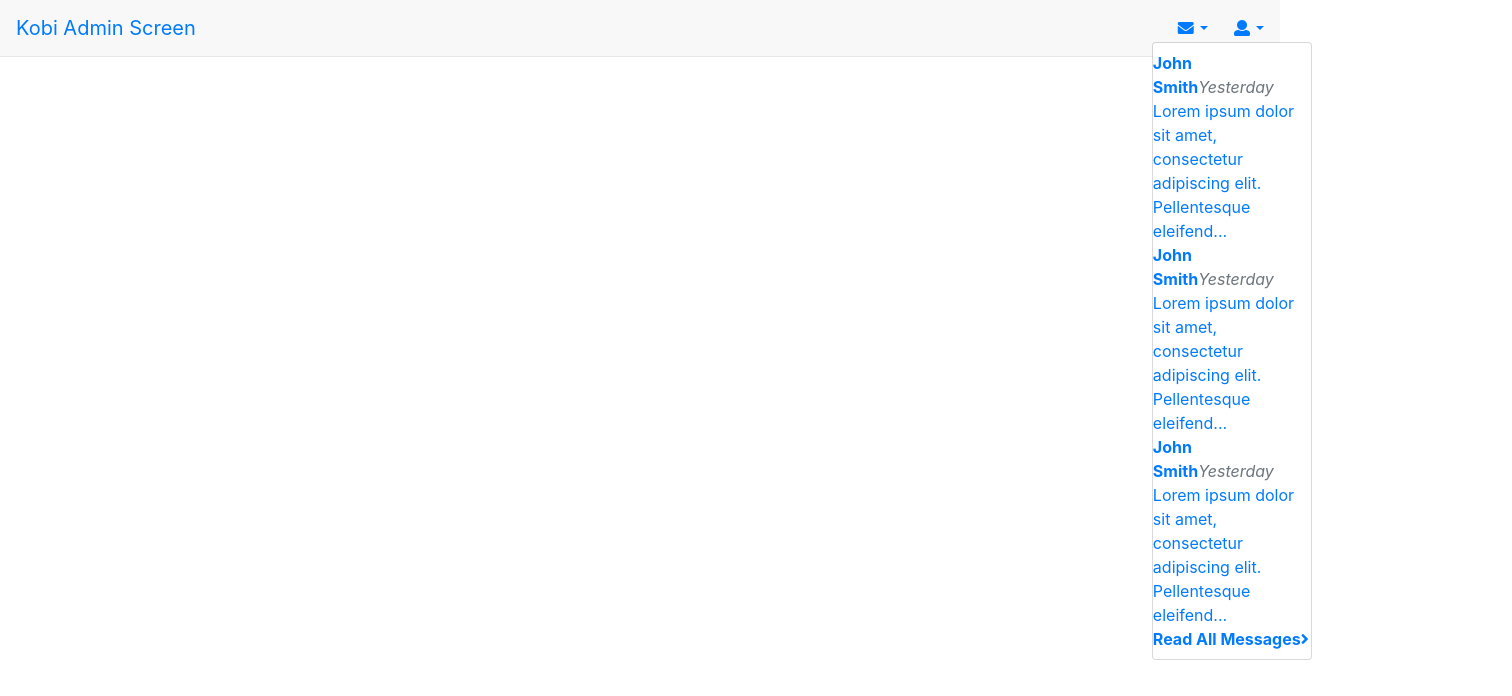
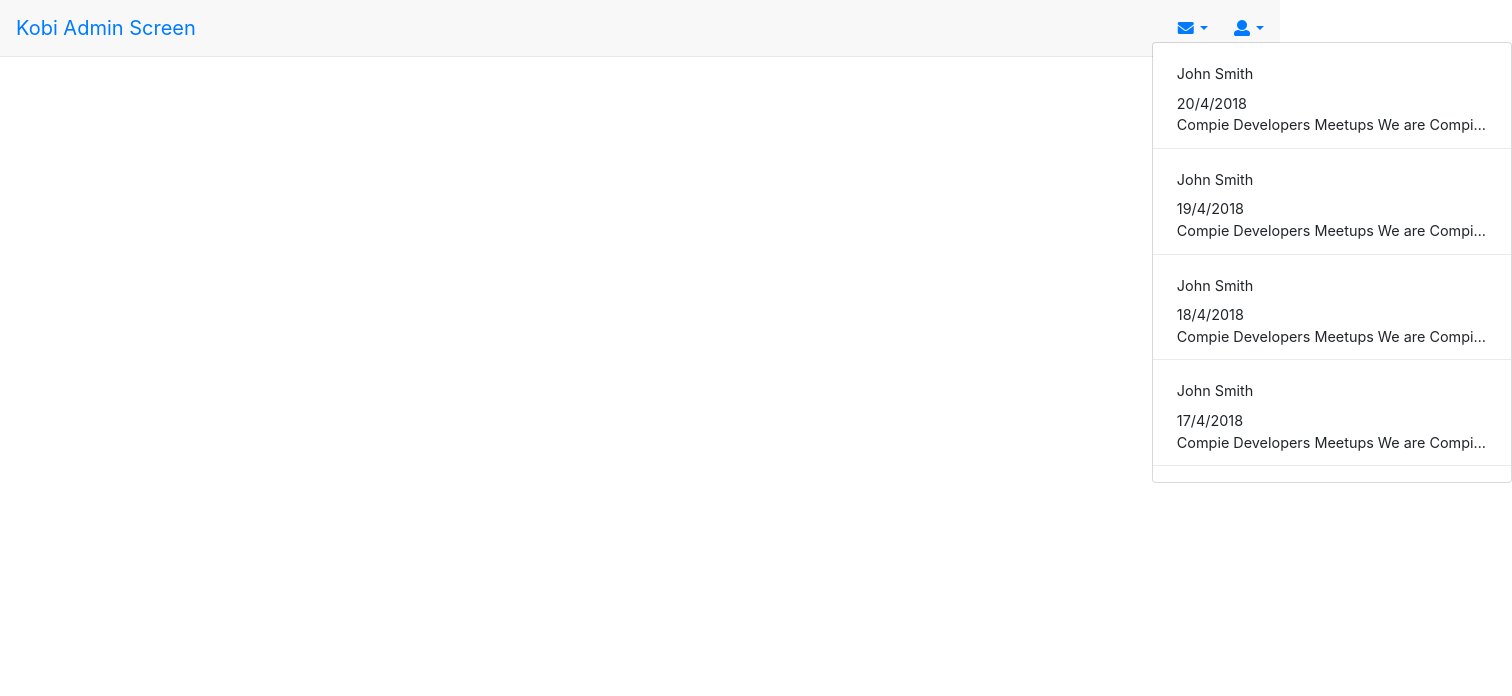
Before and after one commit to krasnoff/kobi-admin-screen, an Angular app: page / in a window 1280 px wide. Both pictures are taken after a click on the link 1179 px from the left and 28 px from the top of the page. Shown: the top 696 px of the page, 1512 px wide, since content can reach past the window. Built offline with nearby package versions, Linux system fonts and the light colour scheme.

Commit message:
start implement mail REST

```diff
--- a/src/app/app.component.html
+++ b/src/app/app.component.html
@@ -10,7 +10,7 @@
         <a class="dropdown-toggle admin-dropdown-toggle" id="drp-envelope" href="#" style="text-decoration: none;" ngbDropdownToggle>
           <i class="fa fa-envelope fa-fw"></i>
         </a>
-        <ul class="dropdown-menu dropdown-messages" ngbDropdownMenu aria-labelledby="drp-envelope">
+        <!--ul class="dropdown-menu dropdown-messages" ngbDropdownMenu aria-labelledby="drp-envelope">
           <li>
               <a href="#">
                   <div>
@@ -53,21 +53,28 @@
                   <i class="fa fa-angle-right"></i>
               </a>
           </li>
-        </ul>
+        </ul-->
+        <div class="dropdown-menu dropdown-user admin-dropdown-user" ngbDropdownMenu aria-labelledby="drp-envelope">
+            <div *ngFor="let code of codes">
+                <div class="dropdown-item">
+                    <div class="navbar-header">{{code.from}}</div>
+                    <div class="navbar-right">{{code.date}}</div>
+                    <div class="mail-text">{{code.text}}</div>
+                </div>
+                <div class="dropdown-divider"></div>
+            </div>
+        </div>
       </li>
       <li class="dropdown" ngbDropdown placement="bottom-right">
         <a class="dropdown-toggle admin-dropdown-toggle" id="drp-user" href="#" style="text-decoration: none;" ngbDropdownToggle>
           <i class="fa fa-user fa-fw"></i>
         </a>
-        <ul class="dropdown-menu dropdown-user admin-dropdown-user" ngbDropdownMenu aria-labelledby="drp-user">
-          <li><a href="#"><i class="fas fa-user"></i> User Profile</a>
-          </li>
-          <li><a href="#"><i class="fas fa-cog"></i> Settings</a>
-          </li>
-          <li class="dropdown-divider"></li>
-          <li><a href="login.html"><i class="fas fa-sign-out-alt"></i> Logout</a>
-          </li>
-        </ul>
+        <div class="dropdown-menu dropdown-user admin-dropdown-user" ngbDropdownMenu aria-labelledby="drp-user">
+            <a class="dropdown-item" href="#"><i class="fas fa-user"></i> User Profile</a>
+            <a class="dropdown-item" href="#"><i class="fas fa-cog"></i> Settings</a>
+            <div class="dropdown-divider"></div>
+            <a class="dropdown-item" href="#"><i class="fas fa-sign-out-alt"></i> Logout</a>
+        </div>
       </li>
     </ul>
   </nav>
--- a/src/app/app.component.ts
+++ b/src/app/app.component.ts
@@ -1,10 +1,25 @@
 import { Component } from '@angular/core';
+import {AppService} from './app.service';
 
 @Component({
   selector: 'app-root',
   templateUrl: './app.component.html',
-  styleUrls: ['./app.component.css']
+  styleUrls: ['./app.component.css'],
+  providers: [AppService]
 })
 export class AppComponent {
-  drpUserStatus: boolean;
+  public codes: Array<any> = [];
+
+  constructor(private _httpService:AppService) {}
+
+  ngOnInit() {
+    this._httpService.getMethod('/json/mailList.json')
+    .subscribe (
+      data => {
+        data.forEach(element => {
+          this.codes.push(element);
+        });
+      }
+    );
+  }
 }
--- a/src/app/app.module.ts
+++ b/src/app/app.module.ts
@@ -1,6 +1,6 @@
 import { BrowserModule } from '@angular/platform-browser';
 import { NgModule } from '@angular/core';
-
+import { HttpModule } from '@angular/http';
 
 import {NgbModule} from '@ng-bootstrap/ng-bootstrap';
 
@@ -15,7 +15,8 @@ import { AppComponent } from './app.component';
   ],
   imports: [
     BrowserModule,
-    NgbModule.forRoot()
+    NgbModule.forRoot(),
+    HttpModule
   ],
   providers: [],
   bootstrap: [AppComponent]
--- /dev/null
+++ b/src/app/app.service.ts
@@ -0,0 +1,23 @@
+import { Injectable } from '@angular/core';
+import {Http, Headers} from "@angular/http";
+import 'rxjs/add/operator/map'
+
+@Injectable()
+export class AppService {
+
+  constructor (private _http: Http) {}
+
+  createAuthorizationHeader(headers: Headers) {
+    headers.append('Authorization', '43eb0d9a-5597-44a9-94ac-226b07cd5361');
+    headers.append('Access-Control-Allow-Origin', 'http://data.london.gov.uk');
+  }
+
+  getMethod(url: string) {
+    let headers = new Headers();
+    this.createAuthorizationHeader(headers);
+
+    return this._http.get(url, { headers: headers })
+        .map(res => res.json());
+  }
+
+}
--- /dev/null
+++ b/src/json/mailList.json
@@ -0,0 +1,21 @@
+[{
+    "from": "John Smith",
+    "date": "20/4/2018",
+    "time": "13:31",
+    "text": "Compie Developers Meetups\nWe are Compie. A group of young and talented people driven by the passion to express our creativity through the use of groundbreaking technology. We are an ambitious team led by experienced development personnel that is satisfied with nothing but the best. For us, every problem is a challenge that can be overcome."
+},{
+    "from": "John Smith",
+    "date": "19/4/2018",
+    "time": "13:31",
+    "text": "Compie Developers Meetups\nWe are Compie. A group of young and talented people driven by the passion to express our creativity through the use of groundbreaking technology. We are an ambitious team led by experienced development personnel that is satisfied with nothing but the best. For us, every problem is a challenge that can be overcome."
+},{
+    "from": "John Smith",
+    "date": "18/4/2018",
+    "time": "13:31",
+    "text": "Compie Developers Meetups\nWe are Compie. A group of young and talented people driven by the passion to express our creativity through the use of groundbreaking technology. We are an ambitious team led by experienced development personnel that is satisfied with nothing but the best. For us, every problem is a challenge that can be overcome."
+},{
+    "from": "John Smith",
+    "date": "17/4/2018",
+    "time": "13:31",
+    "text": "Compie Developers Meetups\nWe are Compie. A group of young and talented people driven by the passion to express our creativity through the use of groundbreaking technology. We are an ambitious team led by experienced development personnel that is satisfied with nothing but the best. For us, every problem is a challenge that can be overcome."
+}]
--- a/src/sass/screen.scss
+++ b/src/sass/screen.scss
@@ -57,27 +57,13 @@
 
 .admin-dropdown-user
 {
-    box-sizing: border-box;
+    font-size: 0.9em;
+}
 
-
-    li {
-        padding-left: 0.5em !important;
-        font-size: 0.9em;
-        margin-top: 0.5em !important;
-        margin-bottom: 0.5em !important;
-
-        .dropdown-divider {
-            padding-left: 0em !important;
-        }
-
-        a {
-            text-decoration: none;
-
-            :hover {
-                text-decoration: none;
-            }
-        }
-    }
-
-
+.mail-text
+{
+    white-space: nowrap;
+    overflow: hidden;
+    text-overflow: ellipsis;
+    width: 310px;
 }
```
Also changed, not shown: .angular-cli.json, src/stylesheets/screen.css, 2 other files (tests, documents, lock files or other folders).
